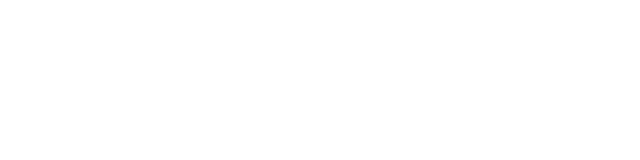
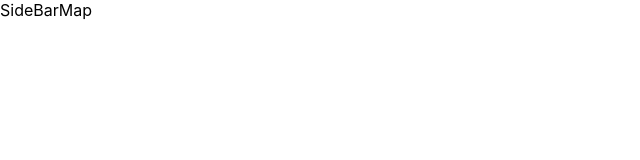
Before and after one commit to yuhengm/client, a React (Create React App) app: page / in a window 1280 px wide. Shown: the top 160 px of the page, without its empty margins (0-640 px from the left). Built offline with nearby package versions, Linux system fonts and the light colour scheme.

Commit message:
add Map and SideBar components

```diff
--- a/src/App.css
+++ b/src/App.css
@@ -1,38 +1,3 @@
 .App {
-  text-align: center;
+  display: flex;
 }
-
-.App-logo {
-  height: 40vmin;
-  pointer-events: none;
-}
-
-@media (prefers-reduced-motion: no-preference) {
-  .App-logo {
-    animation: App-logo-spin infinite 20s linear;
-  }
-}
-
-.App-header {
-  background-color: #282c34;
-  min-height: 100vh;
-  display: flex;
-  flex-direction: column;
-  align-items: center;
-  justify-content: center;
-  font-size: calc(10px + 2vmin);
-  color: white;
-}
-
-.App-link {
-  color: #61dafb;
-}
-
-@keyframes App-logo-spin {
-  from {
-    transform: rotate(0deg);
-  }
-  to {
-    transform: rotate(360deg);
-  }
-}
--- a/src/App.js
+++ b/src/App.js
@@ -1,8 +1,12 @@
-import './App.css';
+import "./App.css";
+import SideBar from "./components/SideBar";
+import Map from "./components/Map";
 
 function App() {
   return (
     <div className="App">
+      <SideBar />
+      <Map />
     </div>
   );
 }
--- /dev/null
+++ b/src/components/Map.js
@@ -0,0 +1,7 @@
+import React from "react";
+
+function Map() {
+  return <div>Map</div>;
+}
+
+export default Map;
--- /dev/null
+++ b/src/components/SideBar.js
@@ -0,0 +1,7 @@
+import React from "react";
+
+function SideBar() {
+  return <div>SideBar</div>;
+}
+
+export default SideBar;
```
